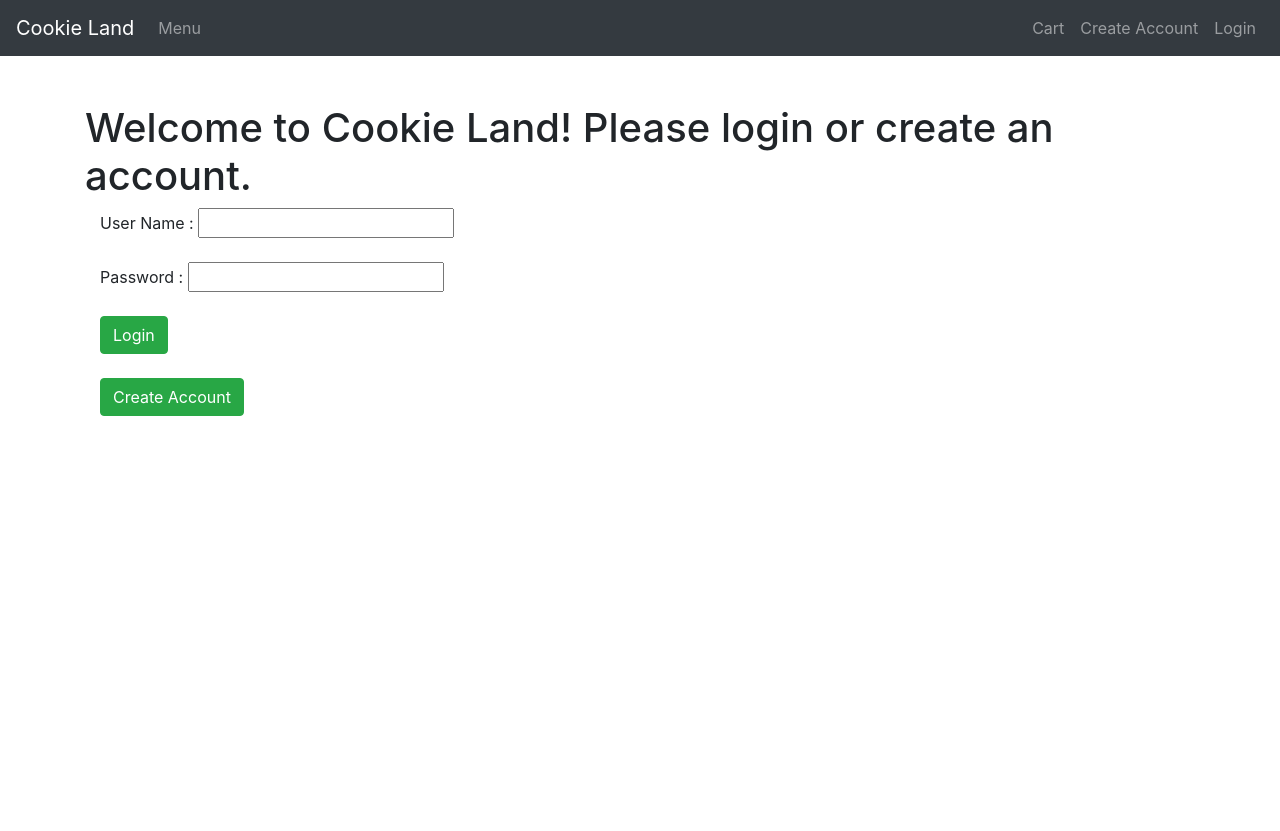
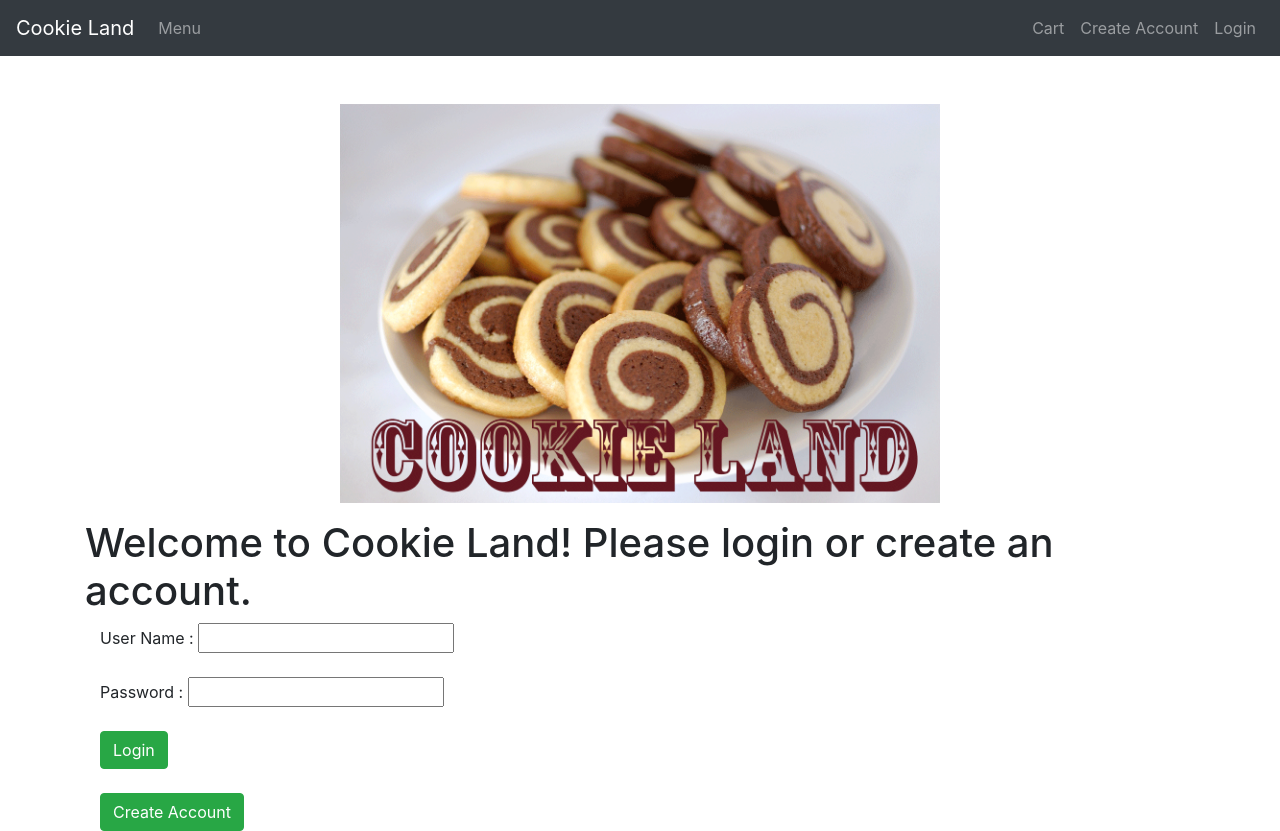
Before and after one commit to dscarrig/CookieWebDemo, an Angular app in the folder frontend/cookie-web/: page / in a window 1280 px wide. Before the commit the page ends 800 px from the top, so only its background shows below. Built offline with nearby package versions, Linux system fonts and the light colour scheme; no server answers.

Commit message:
Menu adjustments

```diff
--- a/frontend/cookie-web/src/app/login/login.component.html
+++ b/frontend/cookie-web/src/app/login/login.component.html
@@ -1,3 +1,13 @@
+<style>
+  .aligncenter {
+    text-align: center;
+  }
+</style>
+
+<p class="aligncenter">
+  <img src="assets/Logo.png" width="600">
+</p>
+
 <h1>Welcome to Cookie Land! Please login or create an account.</h1>
 
 <div class="container">
--- a/frontend/cookie-web/src/app/menu/menu.component.html
+++ b/frontend/cookie-web/src/app/menu/menu.component.html
@@ -7,7 +7,6 @@
 
     <ul class="navbar-nav">
       <li><a *ngIf="basicAuthenticationService.isUserLoggedIn()" (click)="refreshMenu()" routerLink="/welcome" class="nav-link">Home</a></li>
-      <li><a *ngIf="basicAuthenticationService.isUserLoggedIn()" (click)="refreshMenu()" routerLink="/todos" class="nav-link">Todos</a></li>
       <li><a *ngIf="basicAuthenticationService.isUserLoggedIn()" (click)="refreshMenu()" routerLink="/my-account" class="nav-link">{{userName}}'s Account</a></li>
       <li><a (click)="refreshMenu()" routerLink="/menu" class="nav-link">Menu</a></li>
     </ul>
@@ -15,6 +14,7 @@
     <ul class="navbar-nav navbar-collapse justify-content-end">
       <li><a *ngIf="getItemsInCart()==0" (click)="refreshMenu()" routerLink="/cart" class="nav-link">Cart</a></li>
       <li><a *ngIf="getItemsInCart()>0" (click)="refreshMenu()" routerLink="/cart" class="nav-link">Cart ({{itemsInCart}})</a></li>
+      <li><a *ngIf="basicAuthenticationService.isUserLoggedIn()" (click)="refreshMenu()" routerLink="/todos" class="nav-link">Todos</a></li>
       <li><a *ngIf="!basicAuthenticationService.isUserLoggedIn()" (click)="refreshMenu()" routerLink="/createaccount" class="nav-link">Create Account</a></li>
       <li><a *ngIf="!basicAuthenticationService.isUserLoggedIn()" (click)="refreshMenu()" routerLink="/login" class="nav-link">Login</a></li>
       <li><a *ngIf="basicAuthenticationService.isUserLoggedIn()" (click)="refreshMenu()" routerLink="/logout" class="nav-link">Logout</a></li>
```
